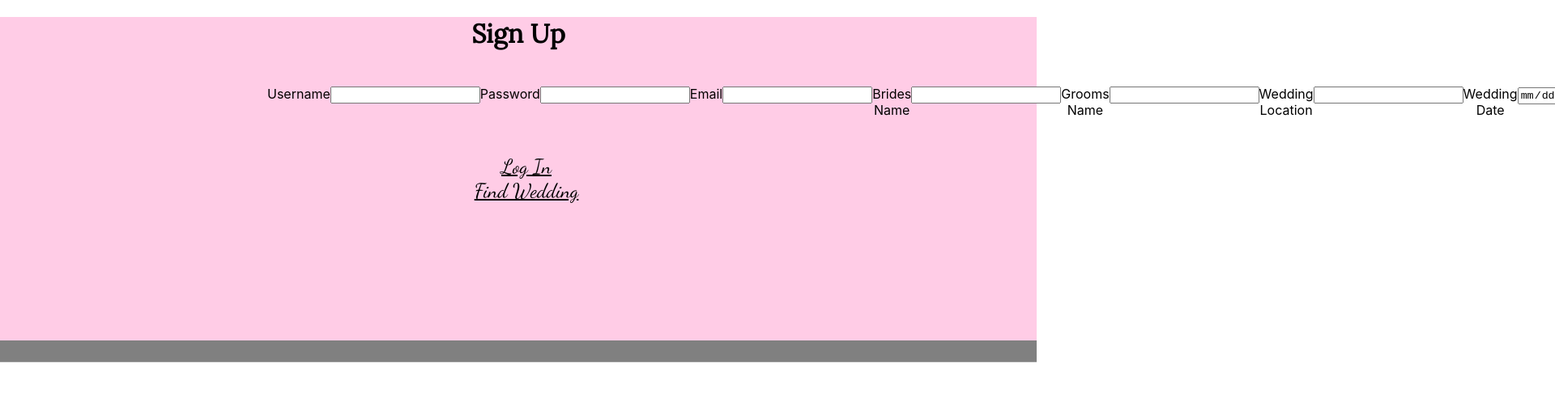
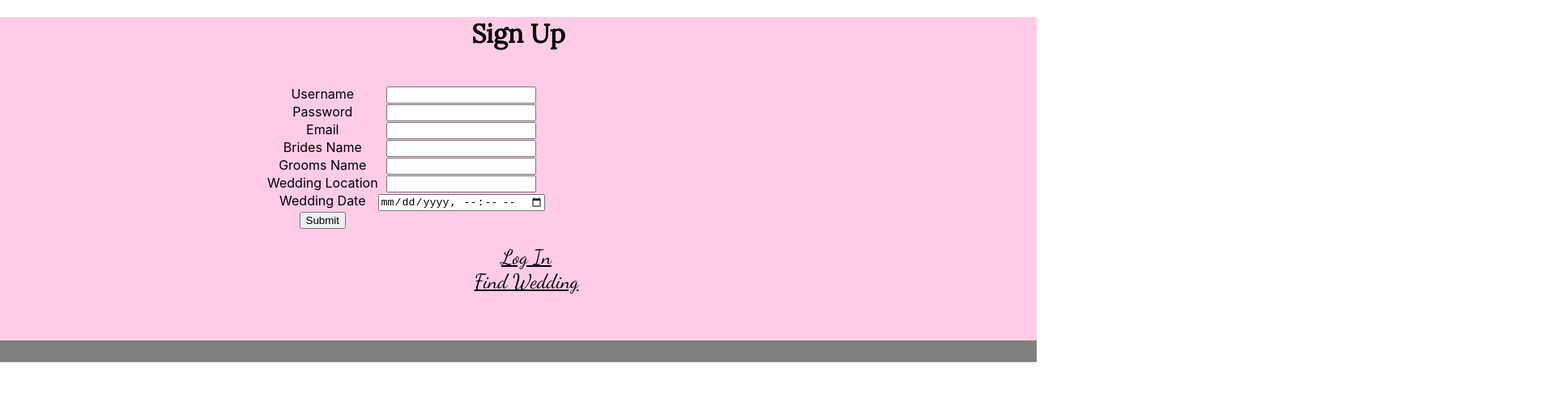
Before and after one commit to Kkelly22/wedding-itinerary-app, a React (Create React App) app in the folder client/: page /signup in a window 1280 px wide. Shown: the top 486 px of the page at 81% size, 1920 px wide, since content can reach past the window. Built offline with nearby package versions, Linux system fonts and the light colour scheme.

Commit message:
removed the breaks and added the paragraphs to center the input fields

```diff
--- a/client/src/containers/SignupContainer.js
+++ b/client/src/containers/SignupContainer.js
@@ -48,28 +48,41 @@ class SignupContainer extends Component {
         </div>
         <div class="signup-container">
           <form onSubmit={(event) => this.handleOnSubmit(event)}>
+
+            <p>
             <label>Username</label>
             <input type="text" name="username" value={this.state.username} onChange={(event) => this.handleOnChange(event)} />
-            <br />
+            </p>
+
+            <p>
             <label>Password</label>
             <input type="text" name="password" value={this.state.password} onChange={(event) => this.handleOnChange(event)} />
-            <br />
+            </p>
+
+            <p>
             <label>Email</label>
             <input type="text" name="email" value={this.state.email} onChange={(event) => this.handleOnChange(event)} />
-            <br />
+            </p>
+
+            <p>
             <label>Brides Name</label>
             <input type="text" name="bride" value={this.state.bride} onChange={(event) => this.handleOnChange(event)} />
-            <br />
+            </p>
+
+            <p>
             <label>Grooms Name</label>
             <input type="text" name="groom" value={this.state.groom} onChange={(event) => this.handleOnChange(event)} />
-            <br />
+            </p>
+
+            <p>
             <label>Wedding Location</label>
             <input type="text" name="wedding_location" value={this.state.wedding_location} onChange={(event) => this.handleOnChange(event)} />
-            <br />
+            </p>
+
+            <p>
              <label>Wedding Date</label>
             <input type="datetime-local" name="wedding_date" value={this.state.wedding_date} onChange={(event) => this.handleOnChange(event)} />
-            <br />
-            <br />
+            </p>
 
             <input type="submit" />
           </form>
```
